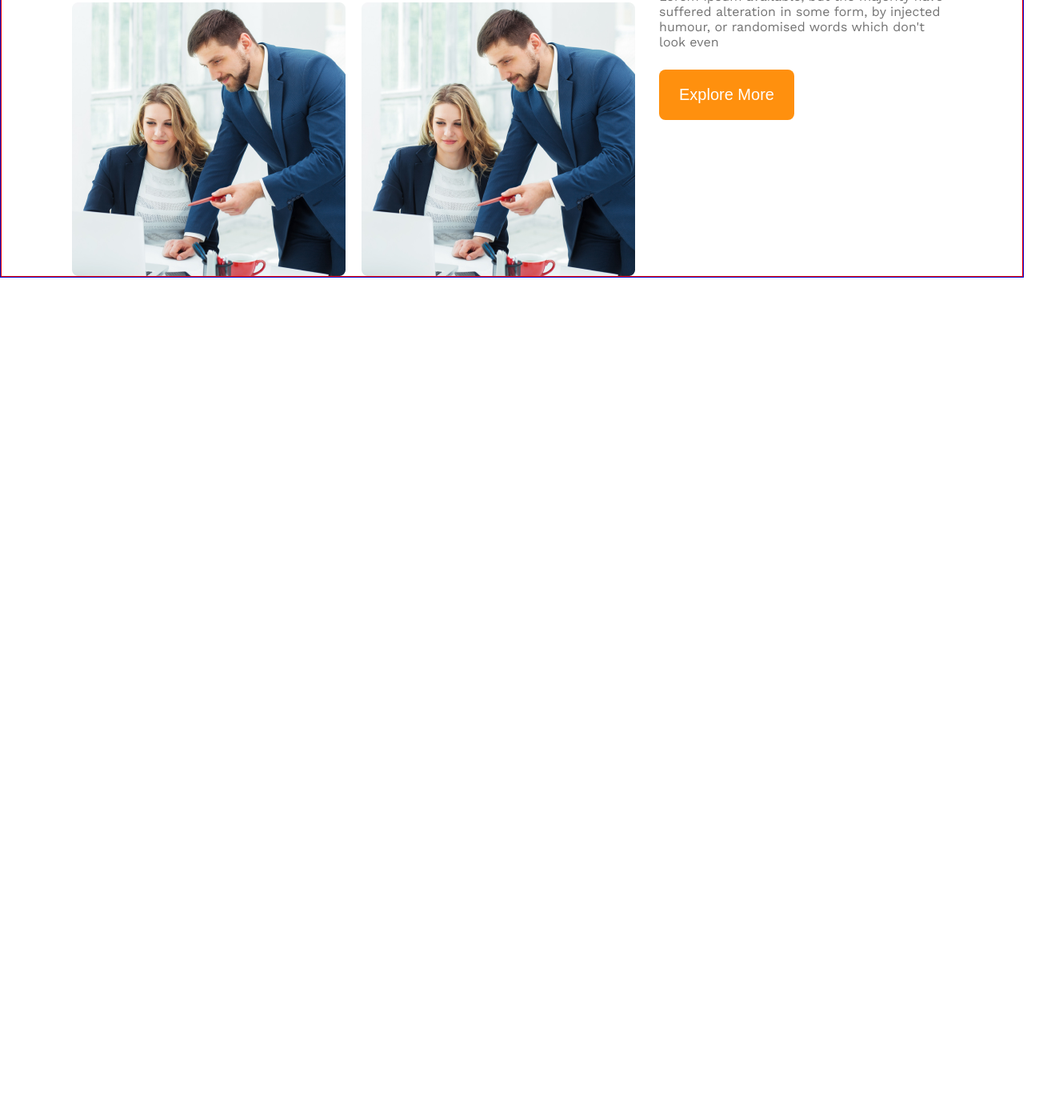
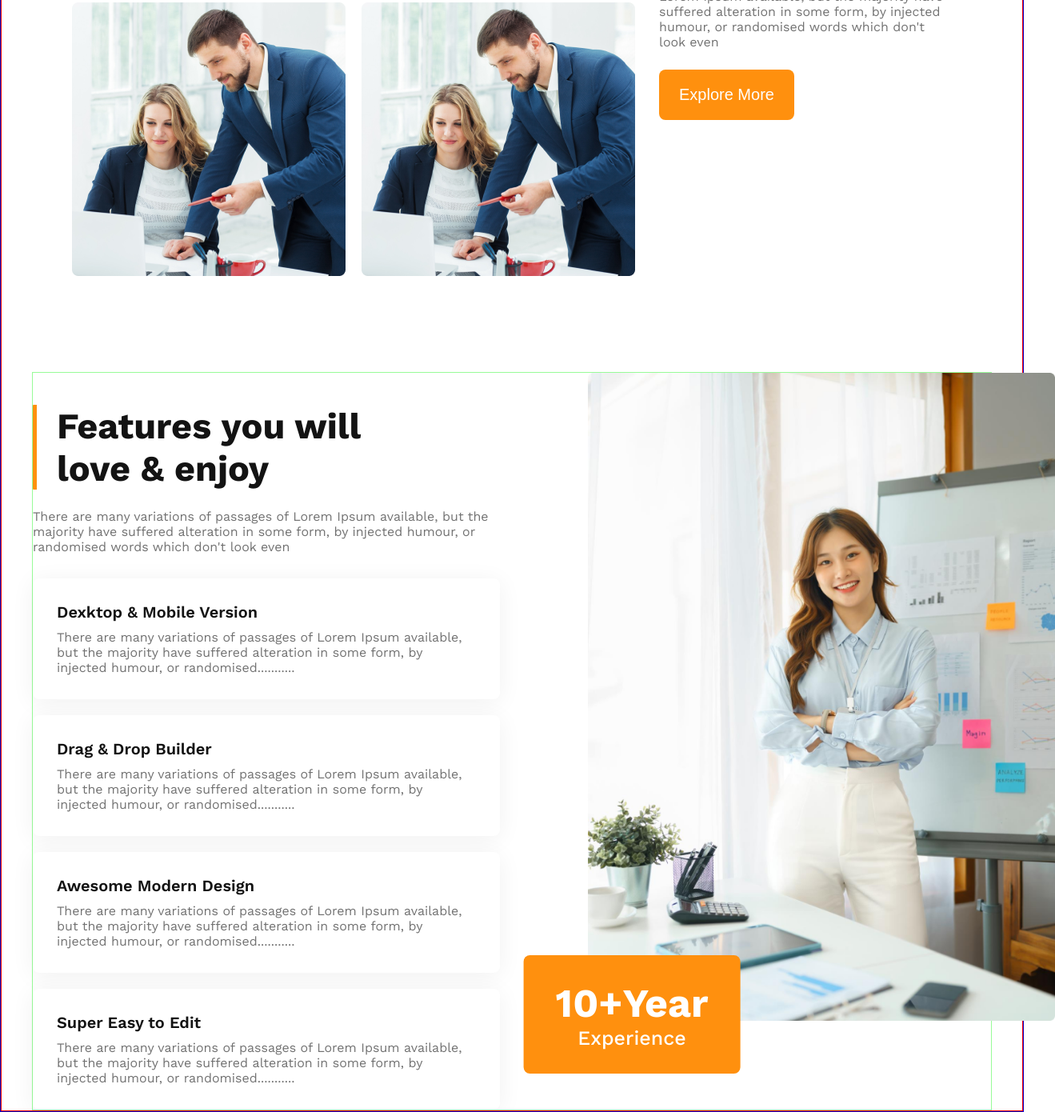
Before and after one commit to hasib-dev7/g3-architect-website, a plain HTML site: page index.html in a window 1280 px wide. Shown: the part 1638-3028 px from the top of the page at 80% size, 1319 px wide, since content can reach past the window. Before the commit the page ends 1985 px from the top, so only its background shows below. Drawn offline with nearby package versions, Linux system fonts and the light colour scheme.

Commit message:
features section add

```diff
--- a/index.html
+++ b/index.html
@@ -69,6 +69,65 @@
 					</div>
 				</div>
 			</section>
+			<!-- features section  -->
+			<section class="features-section content-area">
+				<div class="features-content">
+					<h2 class="features-title">Features you will love & enjoy</h2>
+					<p class="features-paragraph team-paragraph">
+						There are many variations of passages of Lorem Ipsum available, but
+						the majority have suffered alteration in some form, by injected
+						humour, or randomised words which don't look even
+					</p>
+					<!-- features card -->
+					<div class="features-card-content">
+						<!-- card 01 -->
+						<div class="featurs-card">
+							<h3 class="features-card-title">Dexktop & Mobile Version</h3>
+							<p class="features-card-paragraph">
+								There are many variations of passages of Lorem Ipsum available,
+								but the majority have suffered alteration in some form, by
+								injected humour, or randomised...........
+							</p>
+						</div>
+						<!-- card 02 -->
+						<div class="featurs-card">
+							<h3 class="features-card-title">Drag & Drop Builder</h3>
+							<p class="features-card-paragraph">
+								There are many variations of passages of Lorem Ipsum available,
+								but the majority have suffered alteration in some form, by
+								injected humour, or randomised...........
+							</p>
+						</div>
+						<!-- card 03 -->
+						<div class="featurs-card">
+							<h3 class="features-card-title">Awesome Modern Design</h3>
+							<p class="features-card-paragraph">
+								There are many variations of passages of Lorem Ipsum available,
+								but the majority have suffered alteration in some form, by
+								injected humour, or randomised...........
+							</p>
+						</div>
+						<!-- card 04 -->
+						<div class="featurs-card">
+							<h3 class="features-card-title">Super Easy to Edit</h3>
+							<p class="features-card-paragraph">
+								There are many variations of passages of Lorem Ipsum available,
+								but the majority have suffered alteration in some form, by
+								injected humour, or randomised...........
+							</p>
+						</div>
+					</div>
+				</div>
+				<div class="features-image">
+					<figure>
+						<img src="./images/architect.png" alt="architect image" />
+					</figure>
+					<div class="features-img-box">
+						<h3 class="features-box-title">10+Year</h3>
+						<p class="features-box-parageaph">Experience</p>
+					</div>
+				</div>
+			</section>
 		</main>
 		<!-- footer section -->
 		<footer></footer>
--- a/styles/responsive.css
+++ b/styles/responsive.css
@@ -2,7 +2,9 @@
 	.nav,
 	.banner-title,
 	.banner-paragraph,
-	.team-section {
+	.team-section,
+	.features-section,
+	.features-title {
 		width: 100%;
 		margin: 0 auto;
 		padding: 0 5px;
@@ -63,4 +65,20 @@
 		display: flex;
 		justify-content: center;
 	}
+	/* features section */
+	.features-section {
+		margin-top: 80px;
+		grid-template-columns: 1fr;
+	}
+	.features-content {
+		margin-top: 25px;
+	}
+	.features-title {
+		font-size: 35px;
+		padding-left: 25px;
+	}
+	.features-img-box{
+		display: none;
+	}
+
 }
--- a/styles/style.css
+++ b/styles/style.css
@@ -140,3 +140,81 @@ body {
 	font-size: 16px;
 	font-weight: 400;
 }
+/* features section */
+.features-section {
+	margin-top: 120px;
+	display: grid;
+	grid-template-columns: repeat(2, 1fr);
+	gap: 30px;
+}
+.features-content {
+	margin-top: 40px;
+}
+.features-title {
+	width: 80%;
+	color: var(--primary);
+	font-size: 45px;
+	font-weight: 700;
+	/*  */
+	padding-left: 25px;
+	border-left: 5px solid var(--accent);
+	border-radius: 1px;
+}
+.features-paragraph {
+	margin-top: 24px;
+	margin-bottom: 30px;
+}
+.features-card-content {
+	display: flex;
+	flex-direction: column;
+	gap: 20px;
+}
+.featurs-card {
+	padding: 30px;
+	border-radius: 8px;
+	box-shadow: 0px 4px 30px 0px rgba(0, 0, 0, 0.06);
+	background: rgb(255, 255, 255);
+}
+.features-card-title {
+	color: var(--primary);
+	font-size: 20px;
+	font-weight: 600;
+}
+.features-card-paragraph {
+	color: var(--text-color);
+	font-size: 16px;
+	font-weight: 400;
+	margin-top: 10px;
+}
+.features-image {
+	position: relative;
+}
+.features-image figure > img {
+	width: 100%;
+	height: 100%;
+	margin-left: 80px;
+}
+.features-img-box {
+	display: inline-block;
+	background-color: var(--accent);
+	padding: 30px 40px;
+	border-radius: 8px;
+}
+.features-box-title {
+	color: #ffffff;
+	font-size: 50px;
+	font-weight: 700;
+}
+.features-box-parageaph {
+	color: #ffffff;
+	font-size: 25px;
+	font-weight: 500;
+	text-align: center;
+}
+
+.features-img-box {
+	position: absolute;
+	left: 135px;
+	bottom: 45px;
+	transform: translate(-50%);
+}
```
